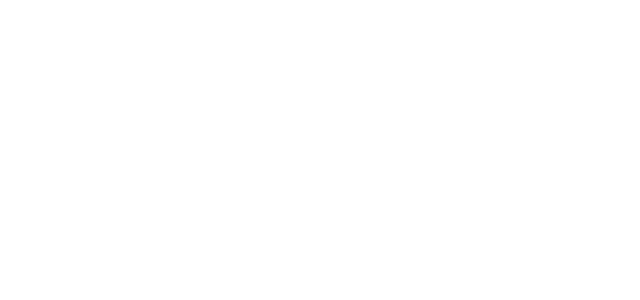
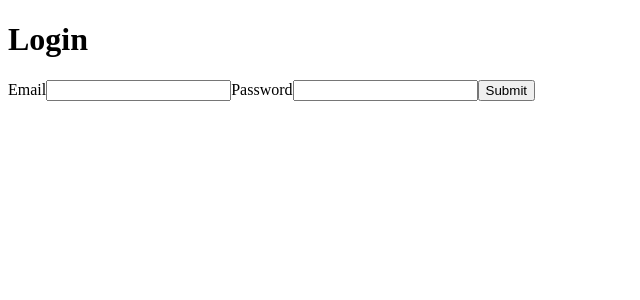
Before and after one commit to Versiani-R/ToDo, a React (Create React App) app in the folder frontend/: page /login in a window 1280 px wide. Shown: the top 300 px of the page, without its empty margins (0-640 px from the left). Built offline with nearby package versions, Linux system fonts and the light colour scheme.

Commit message:
Login file is advanced as well ( no styling just yet )

```diff
--- a/frontend/src/index.tsx
+++ b/frontend/src/index.tsx
@@ -3,7 +3,8 @@
 import { BrowserRouter, Switch, Route } from 'react-router-dom';
 
 /* Routes */
-import Register from './register';
+import Register from './routes/register';
+import Login from './routes/login';
 
 ReactDOM.render(
     <React.StrictMode>
@@ -12,6 +13,10 @@
                 <Route path='/register/'>
                     <Register />
                 </Route>
+
+                <Route path='/login/'>
+                    <Login />
+                </Route>
             </Switch>
         </BrowserRouter>
     </React.StrictMode>,
--- a/frontend/src/register.tsx
+++ b/frontend/src/routes/login.tsx
@@ -1,10 +1,10 @@
 import React, { ChangeEvent, MouseEvent, useEffect, useState } from 'react';
 
-import { addSession, hasSession } from './utils/session';
-import { doFetch } from './utils/fetch';
-import redirect from './utils/redirect';
+import { clearSession, handleRightSession, hasSession } from '../utils/session';
+import { doFetch } from '../utils/fetch';
+import redirect from '../utils/redirect';
 
-const Register: React.FC = () => {
+const Login: React.FC = () => {
     const [email, setEmail] = useState('');
     const [password, setPassword] = useState('');
 
@@ -14,17 +14,22 @@
         /* Avoids page transition on submit. */
         event.preventDefault();
 
-        const content = await doFetch({ url: 'register/', method: 'post', body: { email, password } });
+        const content = await doFetch({ url: 'login/', method: 'post', body: { email, password } });
 
-        if (content.success && content.sessionId) {
-            addSession(content.sessionId);
-            redirect('/toDos/');
+        /* If the success is true and it returns the sessionId, adds the session and redirect to /toDos/ */
+        if (content.success && content.sessionId) handleRightSession(content.sessionId);
+
+        /* If it fails to login, clear the session and display error message. */
+        if (!content.success) {
+            clearSession();
+
+            // TODO: Display error message.
         }
     }
 
     return (
         <div>
-            <h1>Register</h1>
+            <h1>Login</h1>
 
             <label htmlFor="email">Email</label>
             <input type="email" name="email" value={email} onChange={(event: ChangeEvent<HTMLInputElement>) => setEmail(event.target.value)}/>
@@ -37,4 +42,4 @@
     )
 }
 
-export default Register;
+export default Login;
--- /dev/null
+++ b/frontend/src/routes/register.tsx
@@ -0,0 +1,40 @@
+import React, { ChangeEvent, MouseEvent, useEffect, useState } from 'react';
+
+import { addSession, hasSession } from '../utils/session';
+import { doFetch } from '../utils/fetch';
+import redirect from '../utils/redirect';
+
+const Register: React.FC = () => {
+    const [email, setEmail] = useState('');
+    const [password, setPassword] = useState('');
+
+    useEffect(() => { hasSession() ? redirect('/toDos/') : console.log('Not registered!') });
+
+    const submitHandler = async (event: MouseEvent<HTMLButtonElement>) => {
+        /* Avoids page transition on submit. */
+        event.preventDefault();
+
+        const content = await doFetch({ url: 'register/', method: 'post', body: { email, password } });
+
+        if (content.success && content.sessionId) {
+            addSession(content.sessionId);
+            redirect('/toDos/');
+        }
+    }
+
+    return (
+        <div>
+            <h1>Register</h1>
+
+            <label htmlFor="email">Email</label>
+            <input type="email" name="email" value={email} onChange={(event: ChangeEvent<HTMLInputElement>) => setEmail(event.target.value)}/>
+
+            <label htmlFor="password">Password</label>
+            <input type="password" name="password" value={password} onChange={(event: ChangeEvent<HTMLInputElement>) => setPassword(event.target.value)}/>
+
+            <button type="submit" onClick={submitHandler}>Submit</button>
+        </div>
+    )
+}
+
+export default Register;
--- a/frontend/src/utils/session.ts
+++ b/frontend/src/utils/session.ts
@@ -1,5 +1,12 @@
+import redirect from './redirect';
+
 const addSession = (sessionId: string) => localStorage.setItem('sessionId', sessionId);
 const hasSession = () => localStorage.getItem('sessionId');
 const clearSession = () => localStorage.clear();
 
-export { addSession, hasSession, clearSession };
+const handleRightSession = (sessionId: string) => {
+    addSession(sessionId);
+    redirect('/toDos/');
+}
+
+export { addSession, hasSession, clearSession, handleRightSession };
```
Also changed, not shown: 1 other file (tests, documents, lock files or other folders).
